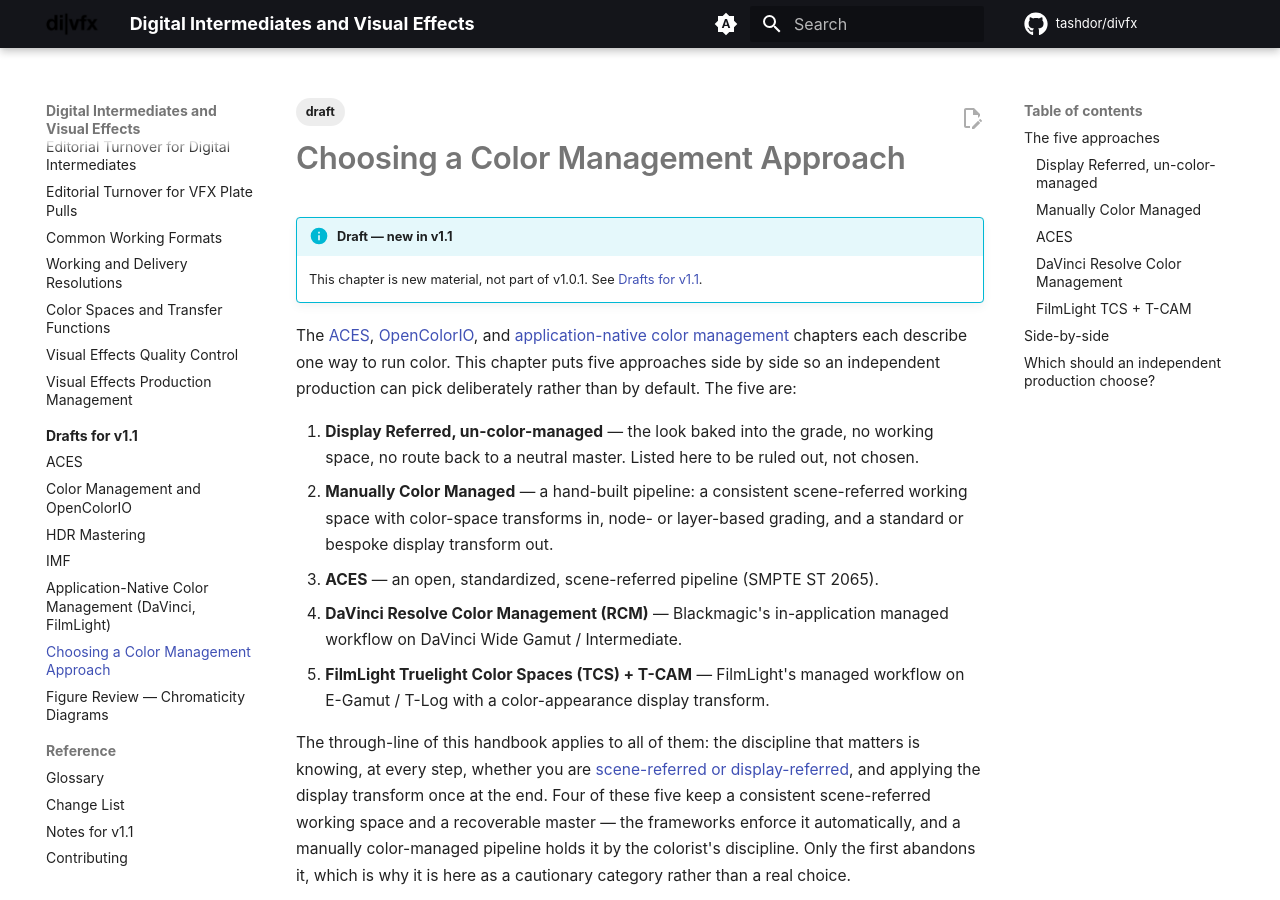
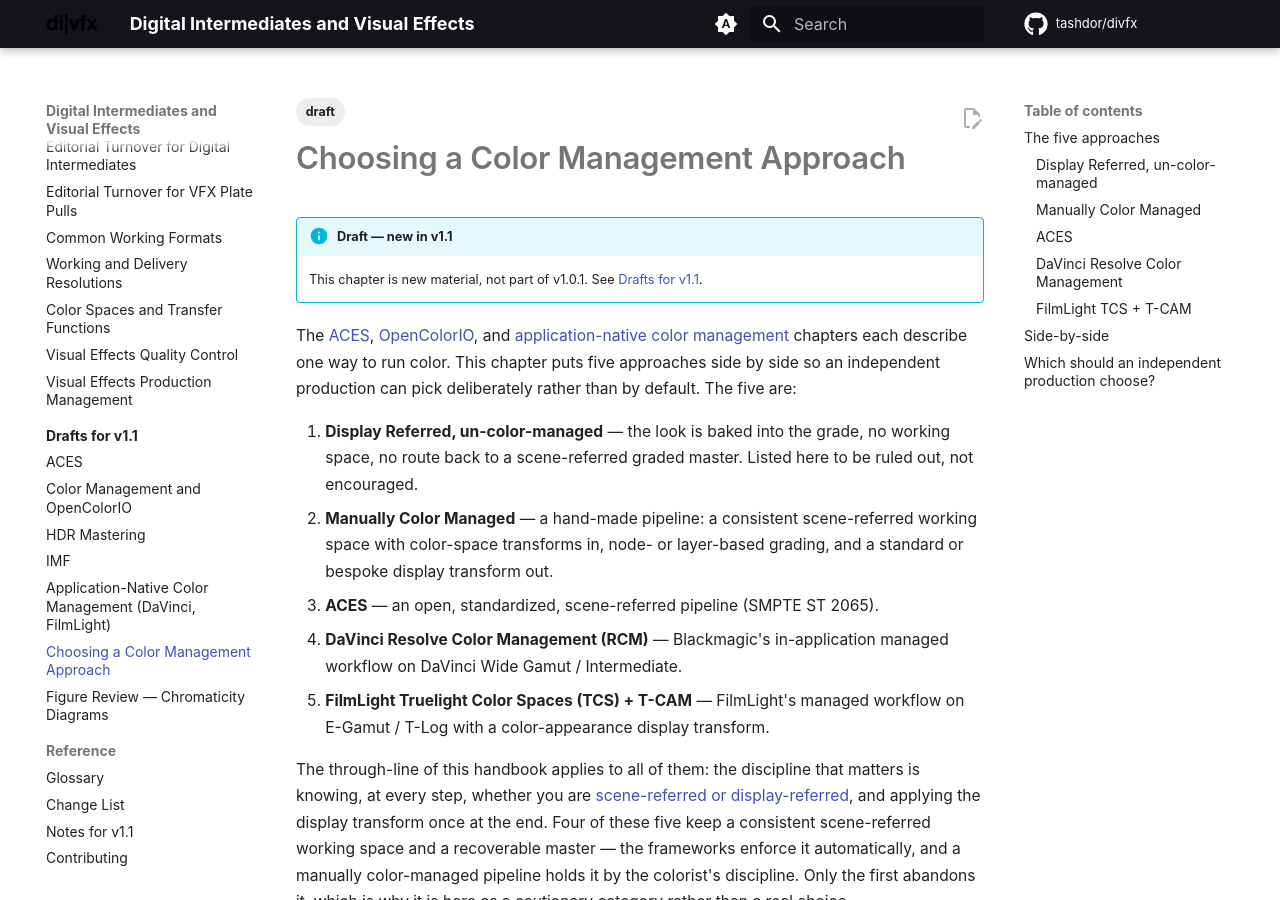
Before and after one commit to tashdor/divfx, an MkDocs documentation site: the page built from docs/drafts/color-management-comparison.md, in a window 1280 px wide and 900 px high. Built offline with MkDocs 1.6.1 and Material for MkDocs 9.7.7, drawn with Linux system fonts in a browser that asks for light colours; comment, search, counter and statistics services are not loaded; the version menu is left out.

Commit message:
color management comparison updates

```diff
--- a/docs/drafts/color-management-comparison.md
+++ b/docs/drafts/color-management-comparison.md
@@ -13,11 +13,8 @@
 one way to run color. This chapter puts five approaches side by side so an independent production can
 pick deliberately rather than by default. The five are:
 
-1. **Display Referred, un-color-managed** — the look baked into the grade, no working space, no route back to a neutral
-   master. Listed here to be ruled out, not chosen.
-2. **Manually Color Managed** — a hand-built pipeline: a consistent scene-referred working space with
-   color-space transforms in, node- or layer-based grading, and a standard or bespoke display
-   transform out.
+1. **Display Referred, un-color-managed** — the look is baked into the grade, no working space, no route back to a scene-referred graded master. Listed here to be ruled out, not encouraged.
+2. **Manually Color Managed** — a hand-made pipeline: a consistent scene-referred working space with color-space transforms in, node- or layer-based grading, and a standard or bespoke display transform out.
 3. **ACES** — an open, standardized, scene-referred pipeline (SMPTE ST 2065).
 4. **DaVinci Resolve Color Management (RCM)** — Blackmagic's in-application managed workflow on
    DaVinci Wide Gamut / Intermediate.
```
Also changed, not shown: 1 other file.
